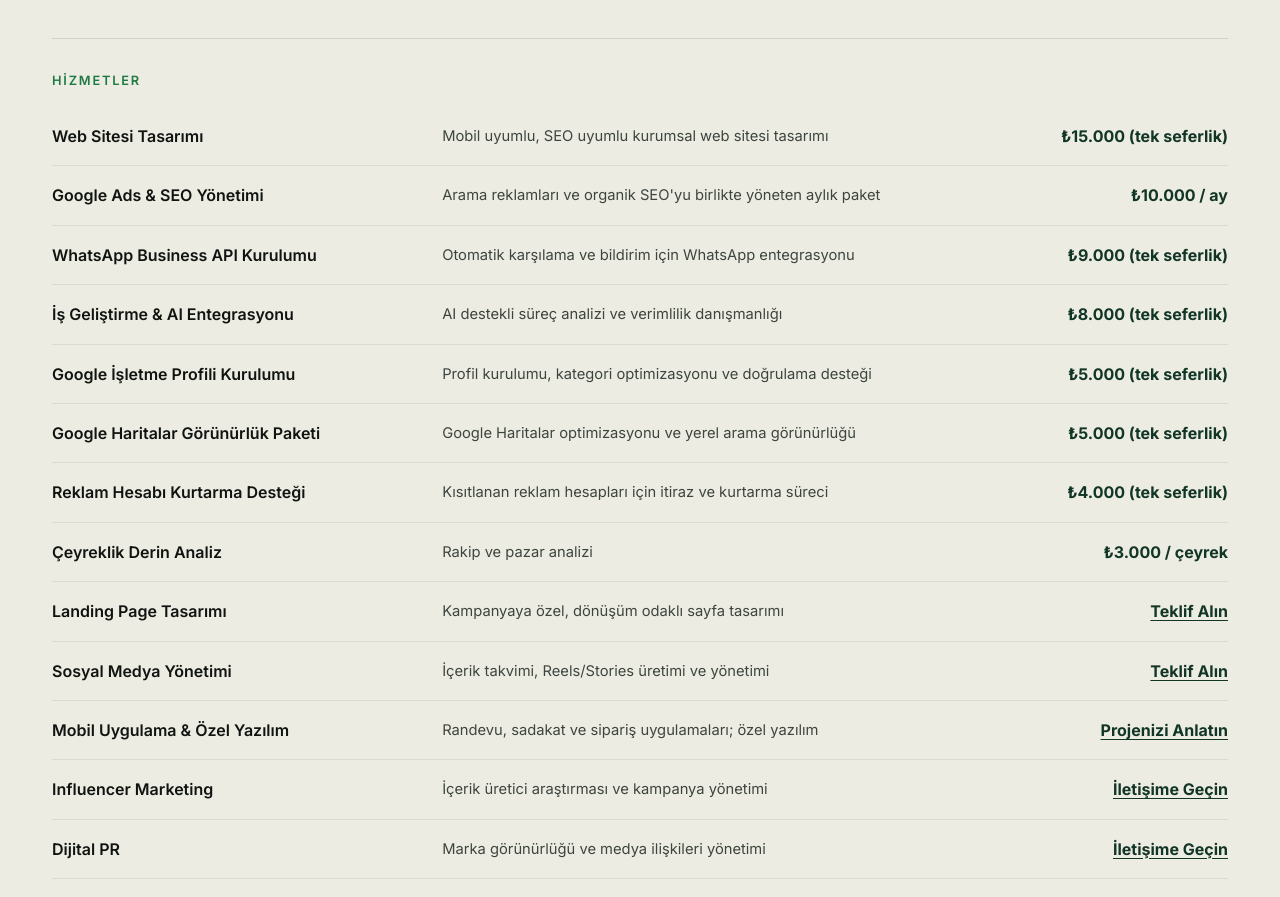
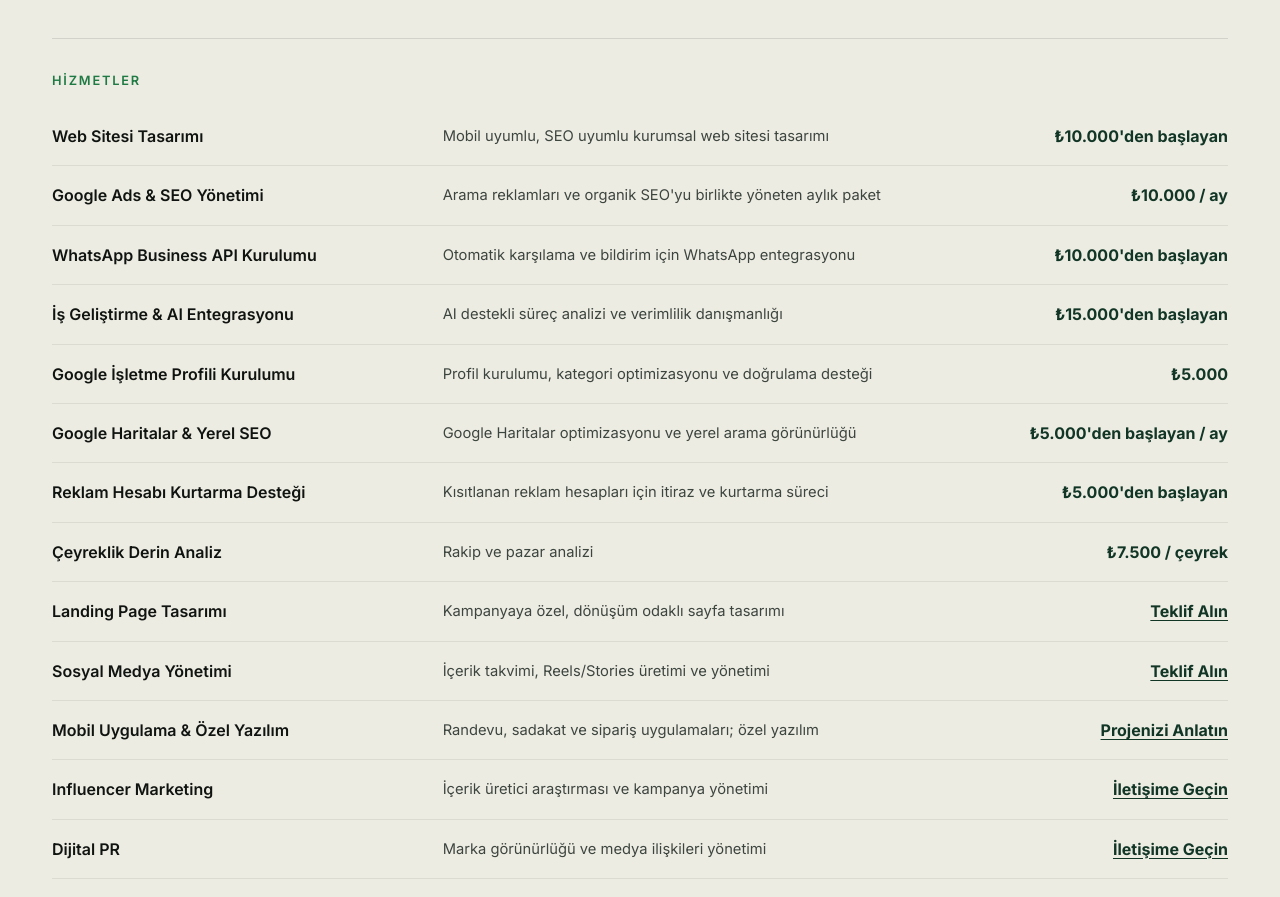
Before and after one commit to partnercaras-stack/caras-partner-website, a website: page index.html in a window 1280 px wide. Shown: the part 3960-4857 px from the top of the page. Drawn offline with Linux system fonts and the light colour scheme; a web font is replaced by a local one.

Commit message:
Update homepage Hizmetler pricing table
New prices for the addon/services list on the homepage; Google Haritalar
Görünürlük Paketi renamed to Google Haritalar & Yerel SEO. Row order kept
as-is per explicit instruction (no longer strictly price-descending). Also
widen the fixed price column so the longer "...'den başlayan" price strings
don't overflow, and sync the same prices into the chat assistant's knowledge.

```diff
--- a/index.html
+++ b/index.html
@@ -360,7 +360,7 @@
       <div class="addon-row">
         <span class="addon-name"><a href="hizmetler/web-tasarim.html">Web Sitesi Tasarımı</a></span>
         <span class="addon-desc">Mobil uyumlu, SEO uyumlu kurumsal web sitesi tasarımı</span>
-        <span class="addon-price">₺15.000 (tek seferlik)</span>
+        <span class="addon-price">₺10.000'den başlayan</span>
       </div>
       <div class="addon-row">
         <span class="addon-name"><a href="hizmetler/google-ads.html">Google Ads &amp; SEO Yönetimi</a></span>
@@ -370,32 +370,32 @@
       <div class="addon-row">
         <span class="addon-name">WhatsApp Business API Kurulumu</span>
         <span class="addon-desc">Otomatik karşılama ve bildirim için WhatsApp entegrasyonu</span>
-        <span class="addon-price">₺9.000 (tek seferlik)</span>
+        <span class="addon-price">₺10.000'den başlayan</span>
       </div>
       <div class="addon-row">
         <span class="addon-name"><a href="hizmetler/ai-otomasyon.html">İş Geliştirme &amp; AI Entegrasyonu</a></span>
         <span class="addon-desc">AI destekli süreç analizi ve verimlilik danışmanlığı</span>
-        <span class="addon-price">₺8.000 (tek seferlik)</span>
+        <span class="addon-price">₺15.000'den başlayan</span>
       </div>
       <div class="addon-row">
         <span class="addon-name"><a href="hizmetler/google-isletme-profili.html">Google İşletme Profili Kurulumu</a></span>
         <span class="addon-desc">Profil kurulumu, kategori optimizasyonu ve doğrulama desteği</span>
-        <span class="addon-price">₺5.000 (tek seferlik)</span>
+        <span class="addon-price">₺5.000</span>
       </div>
       <div class="addon-row">
-        <span class="addon-name"><a href="hizmetler/google-maps.html">Google Haritalar Görünürlük Paketi</a></span>
+        <span class="addon-name"><a href="hizmetler/google-maps.html">Google Haritalar &amp; Yerel SEO</a></span>
         <span class="addon-desc">Google Haritalar optimizasyonu ve yerel arama görünürlüğü</span>
-        <span class="addon-price">₺5.000 (tek seferlik)</span>
+        <span class="addon-price">₺5.000'den başlayan / ay</span>
       </div>
       <div class="addon-row">
         <span class="addon-name">Reklam Hesabı Kurtarma Desteği</span>
         <span class="addon-desc">Kısıtlanan reklam hesapları için itiraz ve kurtarma süreci</span>
-        <span class="addon-price">₺4.000 (tek seferlik)</span>
+        <span class="addon-price">₺5.000'den başlayan</span>
       </div>
       <div class="addon-row">
         <span class="addon-name">Çeyreklik Derin Analiz</span>
         <span class="addon-desc">Rakip ve pazar analizi</span>
-        <span class="addon-price">₺3.000 / çeyrek</span>
+        <span class="addon-price">₺7.500 / çeyrek</span>
       </div>
       <div class="addon-row">
         <span class="addon-name"><a href="hizmetler/landing-page.html">Landing Page Tasarımı</a></span>
--- a/styles.css
+++ b/styles.css
@@ -430,7 +430,7 @@ input,textarea{font-family:inherit;font-size:1rem;}
 
 .addons{border-top:1px solid var(--line);padding-top:32px;}
 .addon-row{
-  display:grid;grid-template-columns:0.9fr 1.4fr 190px;gap:20px;align-items:start;justify-items:start;
+  display:grid;grid-template-columns:0.9fr 1.3fr 230px;gap:20px;align-items:start;justify-items:start;
   padding:18px 0;border-bottom:1px solid var(--line-soft);
 }
 .addon-name,.addon-desc,.addon-price{display:block;width:100%;text-align:left;}
```
Also changed, not shown: functions/api/chat.js (+7 -7 lines).
